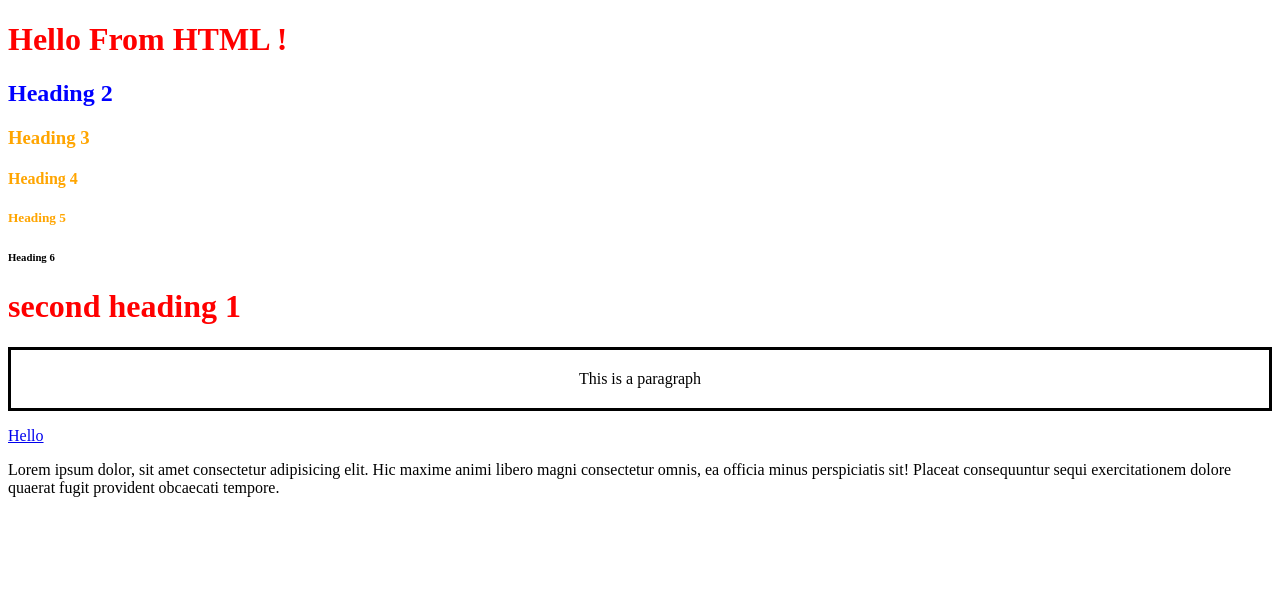
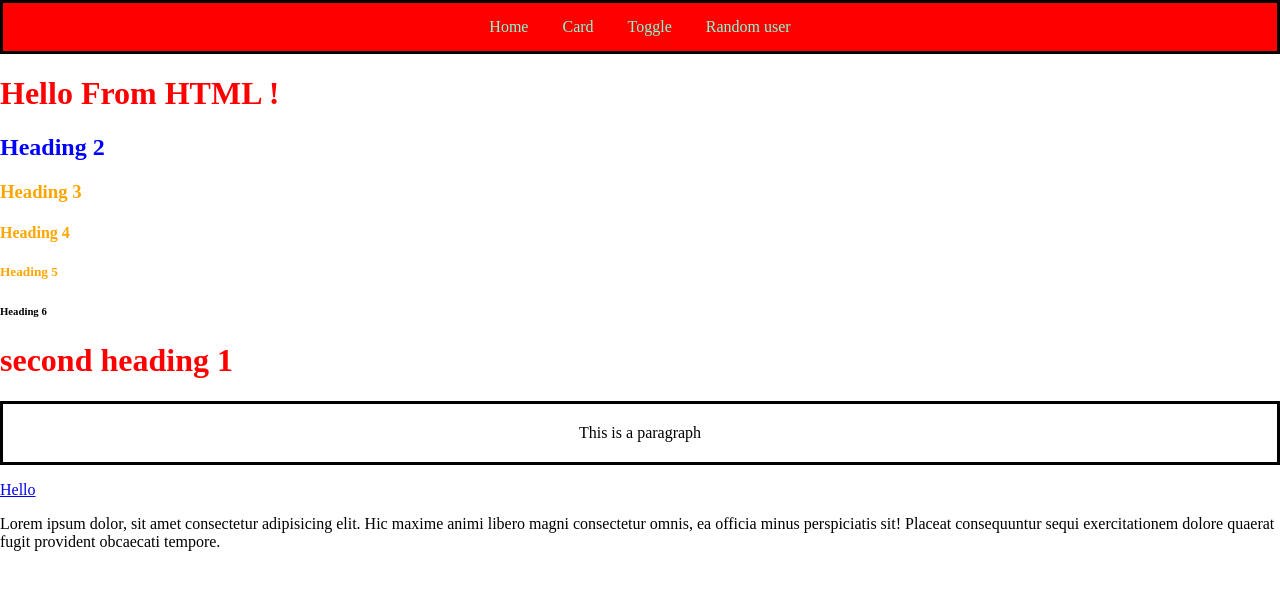
Before and after one commit to 24wh1a0528-del/autosuggest, a website: page frontend/index.html in a window 1280 px wide. Drawn offline with Linux system fonts and the light colour scheme.

Commit message:
created the  navbar

```diff
--- a/frontend/css/index.css
+++ b/frontend/css/index.css
@@ -15,3 +15,23 @@ h1{
     padding: 20px;
     text-align: center;
 }
+.navbar{
+    border: 3px;
+    border-style: solid;
+    border-color: black;
+    padding: 15px;
+    background-color: red;
+    text-align: center;
+}
+.navbar a{
+    color: aquamarine;
+    padding: 15px;
+    text-decoration: none;
+}
+.navbar a:hover {
+    background-color: rgb(203, 194, 194);
+    color: white;
+}
+body {
+    margin: 0px;
+}
--- a/frontend/index.html
+++ b/frontend/index.html
@@ -7,6 +7,12 @@
     <link rel="stylesheet" href="css/index.css">
 </head>
 <body>
+    <div class="navbar">
+        <a href="">Home</a>
+        <a href="">Card</a>
+        <a href="">Toggle</a>
+        <a href="">Random user</a>
+    </div>
     <h1> Hello From HTML ! </h1>
     <h2 id="heading-2">Heading 2</h2>
     <h3 class="heading">Heading 3</h3>
```
